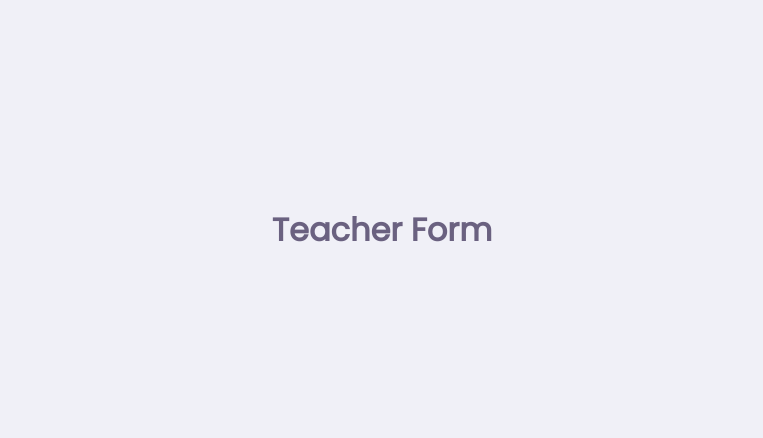
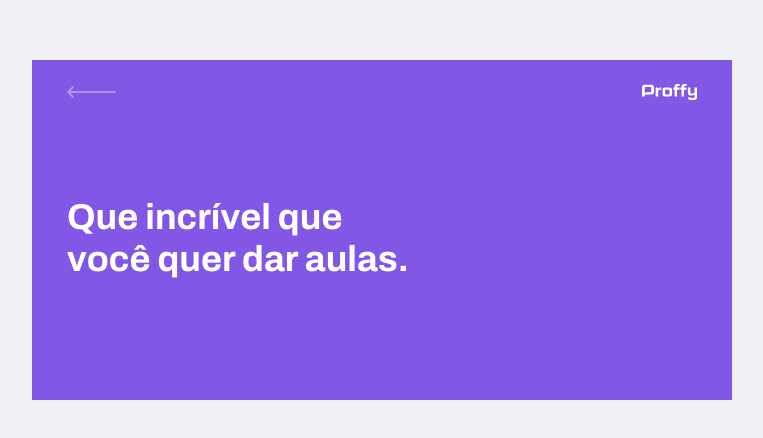
Before and after one commit to mauricioromagnollo/proffy, a React (Create React App) app in the folder sources/web/: page /give-classes in a window 1280 px wide. Shown: the part 170-608 px from the top of the page, without its empty margins (258-1021 px from the left). Built offline with nearby package versions, Linux system fonts and the light colour scheme; the HTML template or start-up script is replaced by a standard one.

Commit message:
feat: add PageHeader component

```diff
--- a/sources/web/src/pages/TeacherForm/index.tsx
+++ b/sources/web/src/pages/TeacherForm/index.tsx
@@ -1,8 +1,12 @@
 import React from 'react';
+
+import PageHeader from '../../components/PageHeader';
 
 const TeacherForm: React.FC = () => {
   return (
-    <h1>Teacher Form</h1>
+    <div id="page-teacher-form" className="container">
+      <PageHeader title="Que incrível que você quer dar aulas." />
+    </div>
   );
 }
 
```
